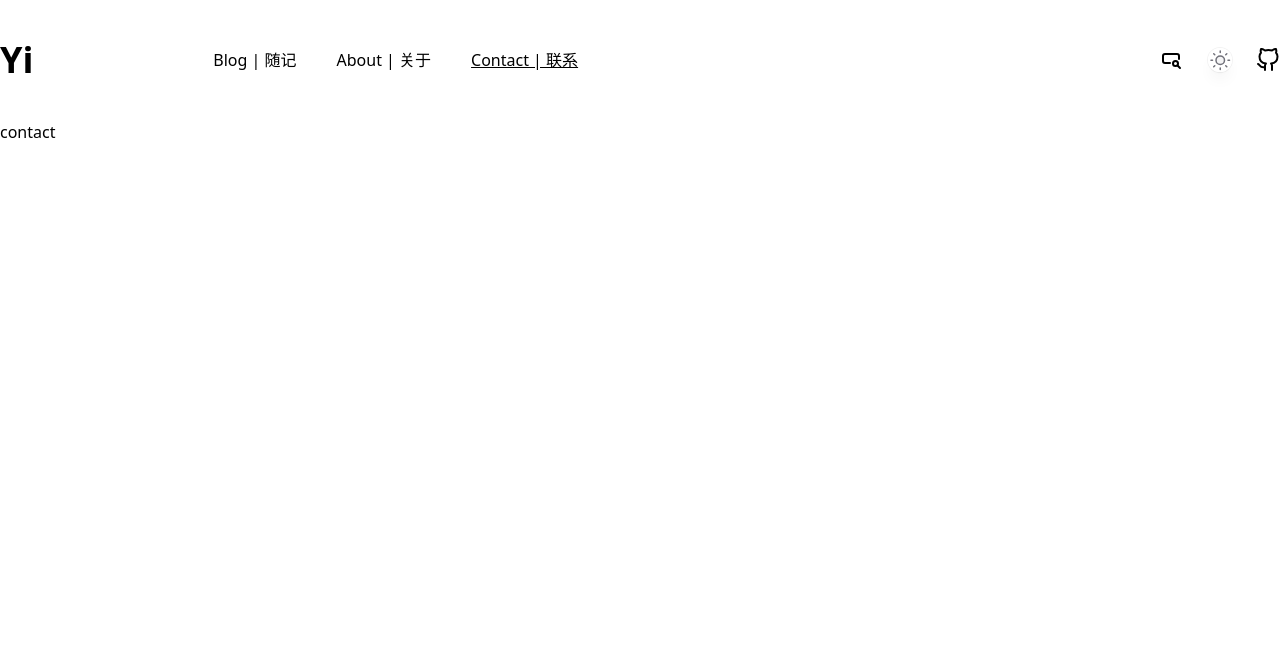
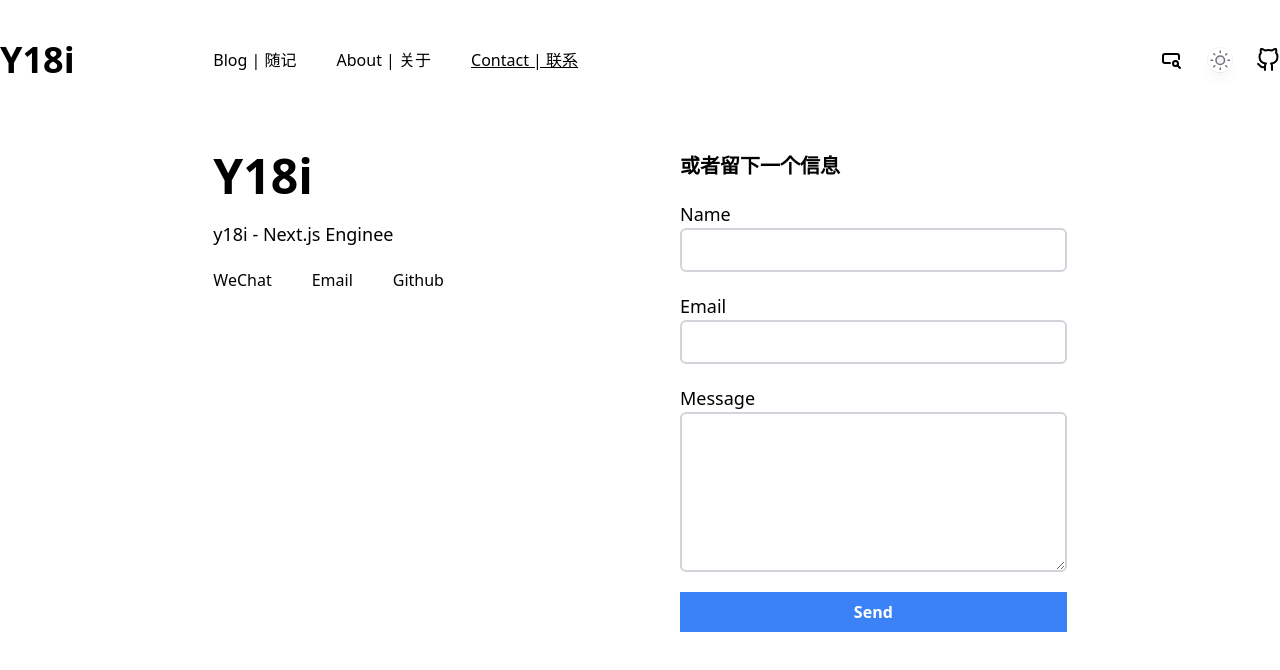
Before and after one commit to yiiiiiiiiiiiiiiiiii/yi-blog, a Next.js app: page /contact in a window 1280 px wide. Shown: the top 670 px of the page. Built offline with nearby package versions, Linux system fonts and the light colour scheme.

Commit message:
feat: 增加一个联系我页面的框架

```diff
--- /dev/null
+++ b/src/app/contact/layout.tsx
@@ -0,0 +1,7 @@
+export default function Layout({ children }: { children: React.ReactNode }) {
+  return (
+    <div className="container mx-auto grid grid-cols-12 mt-8 mb-36">
+      <div className="col-span-8 col-start-3">{children}</div>
+    </div>
+  );
+}
--- a/src/app/contact/page.tsx
+++ b/src/app/contact/page.tsx
@@ -1,3 +1,69 @@
 export default function Page() {
-  return <div>contact</div>;
+  return (
+    <div className="flex flex-row justify-between items-start gap-20">
+      <div className="w-full flex flex-col items-start">
+        <div className="text-5xl font-bold mb-5">Y18i</div>
+        <div className="text-lg mb-5">y18i - Next.js Enginee</div>
+        <div className="flex flex-row space-x-10 items-center mb-5">
+          <div>WeChat</div>
+          <div>Email</div>
+          {/* <div>yiiiiii2024@163.com</div> */}
+          <div>Github</div>
+        </div>
+      </div>
+      <div className="w-full flex flex-col items-start  ">
+        <div className="text-xl font-bold mb-5">或者留下一个信息</div>
+        <form
+          className="w-full max-w-lg"
+          name="contact"
+          method="post"
+          data-netlify="true"
+          data-netlify-honeypot="bot-field"
+        >
+          <input type="hidden" name="bot-field" />
+          <div className="flex flex-col mb-5">
+            <label className="text-lg" htmlFor="name">
+              Name
+            </label>
+            <input
+              type="text"
+              name="name"
+              id="name"
+              className="border-2 border-gray-300 rounded-md px-4 py-2 w-full"
+              required
+            />
+          </div>
+          <div className="flex flex-col mb-5">
+            <label className="text-lg" htmlFor="email">
+              Email
+            </label>
+            <input
+              type="email"
+              name="email"
+              id="email"
+              className="border-2 border-gray-300 rounded-md px-4 py-2 w-full"
+              required
+            />
+          </div>
+          <div className="flex flex-col mb-5">
+            <label className="text-lg" htmlFor="message">
+              Message
+            </label>
+            <textarea
+              name="message"
+              id="message"
+              className="border-2 border-gray-300 rounded-md px-4 py-2 w-full h-40"
+              required
+            ></textarea>
+          </div>
+          <button
+            type="submit"
+            className="w-full text-center bg-blue-500 hover:bg-blue-700 text-white font-bold py-2 px-4"
+          >
+            Send
+          </button>
+        </form>
+      </div>
+    </div>
+  );
 }
--- a/src/components/header/index.tsx
+++ b/src/components/header/index.tsx
@@ -10,7 +10,7 @@ export default function Header() {
       <div className="w-full grid grid-cols-12 py-10">
         <div className="col-span-2">
           <Link href={"/"}>
-            <div className="text-4xl font-black">Yi</div>
+            <div className="text-4xl font-black">Y18i</div>
           </Link>
         </div>
         <div className="col-span-8">
```
